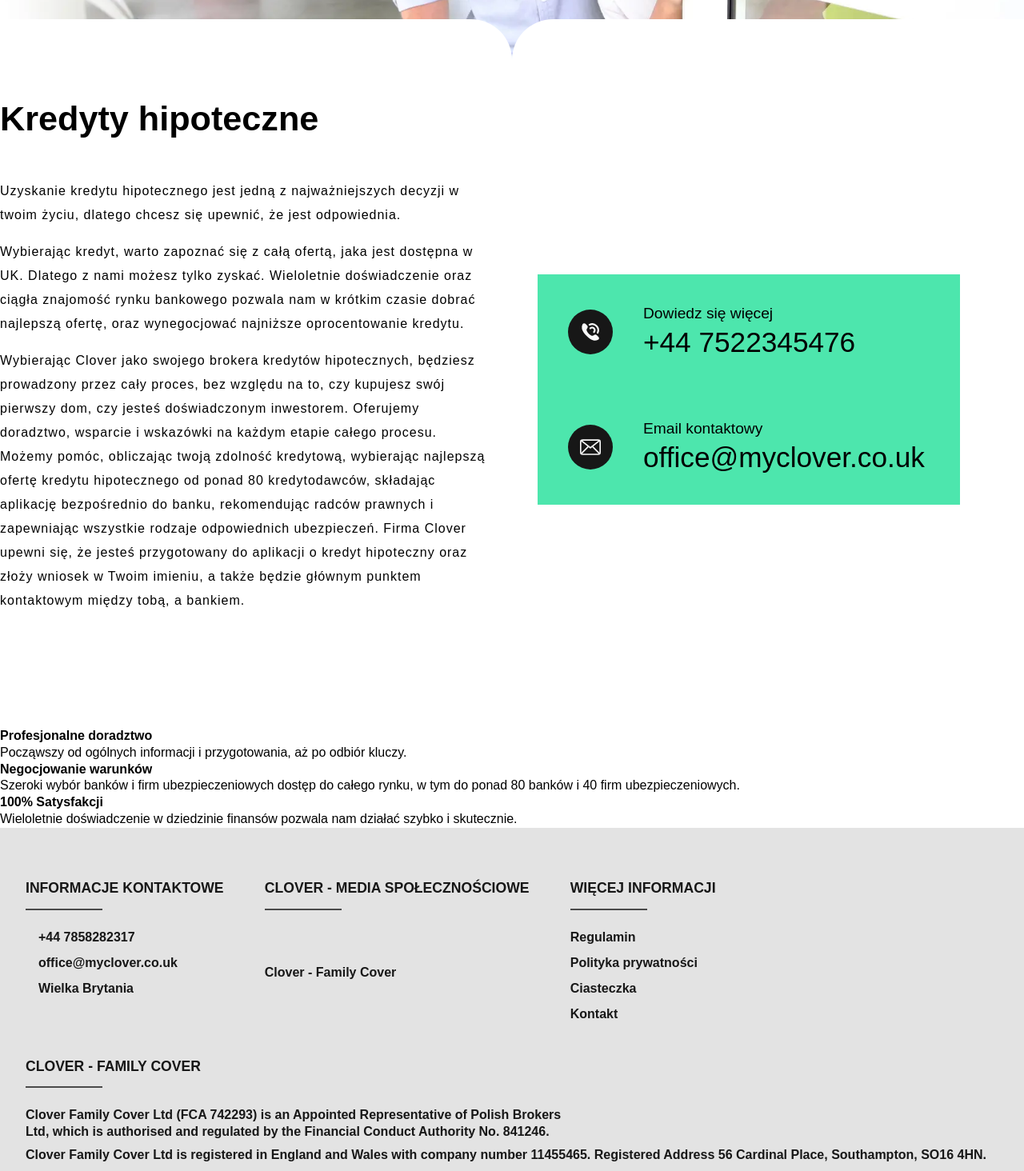
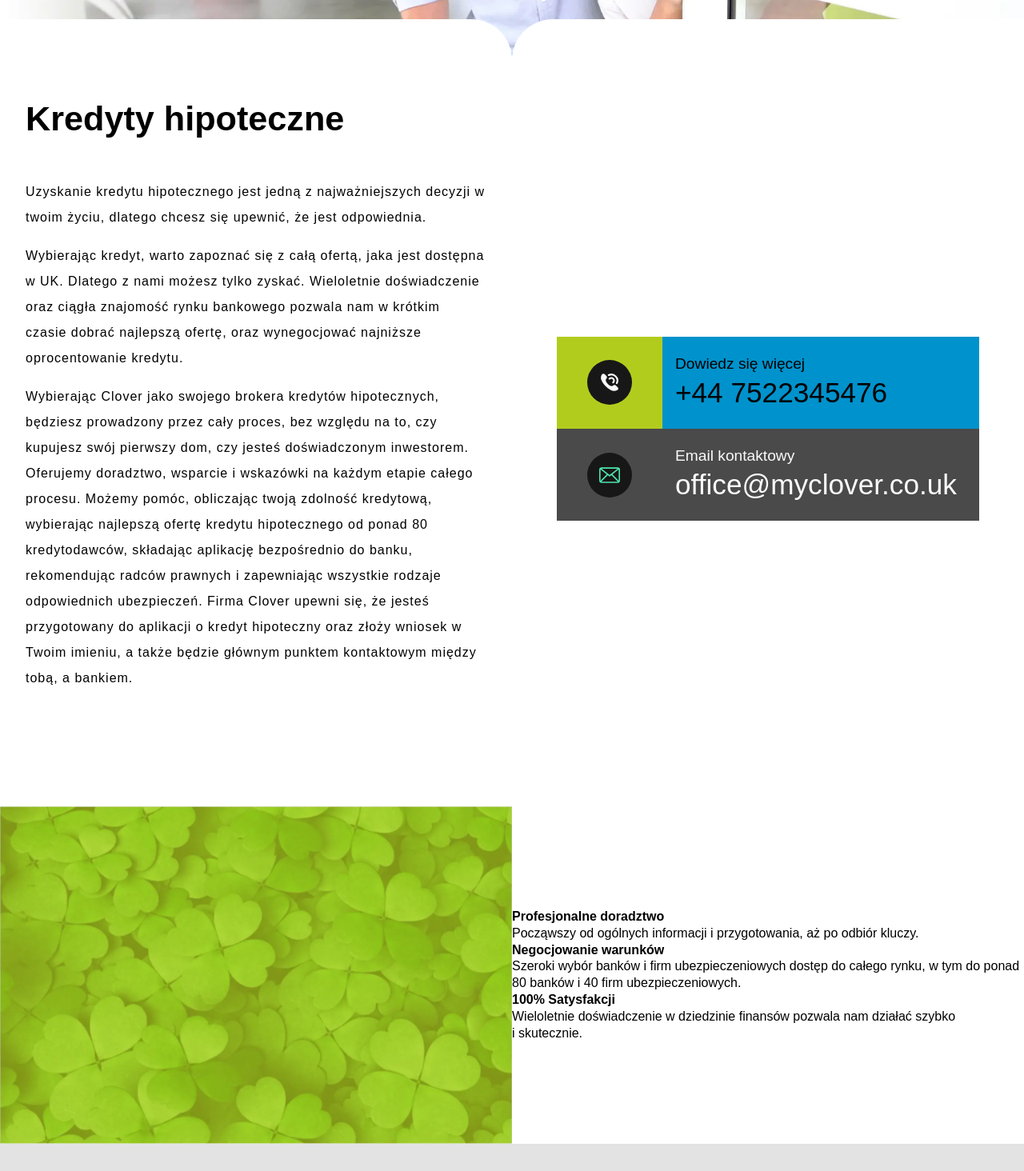
Before and after one commit to TZ-fn/MyClover, a React (Vite) app: page /offer/mortgages in a window 1280 px wide. Shown: the part 500-1964 px from the top of the page at 80% size. Built offline with nearby package versions, Linux system fonts and the light colour scheme; some icons are missing; a web font is replaced by a local one.

Commit message:
feat: add more styling to the component

```diff
--- a/src/components/MortgagesPageMain/MortgagesPageMain.module.scss
+++ b/src/components/MortgagesPageMain/MortgagesPageMain.module.scss
@@ -4,8 +4,6 @@
   justify-content: center;
   flex-direction: column;
   font-family: "Cabin", sans-serif;
-  max-width: 85rem;
-  margin-inline: auto;
   margin-top: 2rem;
   gap: 2rem;
   text-wrap: pretty;
@@ -14,6 +12,12 @@
 .mainHeader {
   font-family: "AlegreyaSans", sans-serif;
   font-size: clamp(1.5rem, 5vw, 2.7rem);
+  margin-left: 2rem;
+
+  @media (max-width: 1150px) {
+    align-self: center;
+    margin-left: 0;
+  }
 }
 
 .innerContainer {
@@ -22,15 +26,27 @@
   justify-content: center;
   gap: 5vw;
   margin-bottom: 7rem;
+  max-width: 85rem;
+  margin-inline: auto;
+  padding-inline: 2rem;
+
+  @media (max-width: 1150px) {
+    flex-direction: column;
+    gap: 5rem;
+  }
 }
 
 .textContainer,
 .contactDataContainer {
   width: 50%;
+
+  @media (max-width: 1150px) {
+    width: 100%;
+  }
 }
 
 .textContainer {
-  line-height: 30px;
+  line-height: 32px;
   letter-spacing: 1px;
 
   p {
@@ -38,9 +54,18 @@
   }
 }
 
+.contactDataContainer {
+  display: flex;
+  align-items: center;
+  justify-content: center;
+  flex-direction: column;
+}
+
 .contactItemContainer {
   width: 100%;
-  height: 9rem;
+  min-height: 6rem;
+  height: 9vw;
+  max-height: 8rem;
   display: flex;
   align-items: flex-start;
   justify-content: center;
@@ -57,17 +82,17 @@
 
 .phoneContainer,
 .emailContainer {
-  min-height: 6rem;
   display: flex;
   align-items: flex-start;
   justify-content: center;
   flex-direction: column;
   height: 100%;
   width: 75%;
+  padding-inline: 1rem;
 }
 
 .phoneContainer {
-  background-color: var(--accent-color-teal);
+  background-color: var(--accent-color-blue);
 }
 
 .emailContainer {
@@ -87,7 +112,7 @@
 }
 
 .phoneIconContainer {
-  background-color: var(--accent-color-teal);
+  background-color: var(--accent-color-green);
 
   svg path {
     fill: var(--white);
@@ -116,3 +141,19 @@
 .dataLabel {
   font-size: clamp(1rem, 2vw, 1.2rem);
 }
+
+.benefitsSection {
+  display: grid;
+  max-height: 50rem;
+  overflow: hidden;
+  grid-template-columns: 1fr 1fr;
+}
+
+.benefitsList {
+  display: flex;
+  align-items: flex-start;
+  justify-content: center;
+  flex-direction: column;
+  height: 100%;
+  list-style: none;
+}
--- a/src/components/MortgagesPageMain/MortgagesPageMain.tsx
+++ b/src/components/MortgagesPageMain/MortgagesPageMain.tsx
@@ -32,7 +32,7 @@ export default function MortgagesPageMain() {
             </div>
           </div>
           <div className={styles.contactItemContainer}>
-            <div className={styles.phoneIconContainer}>
+            <div className={styles.emailIconContainer}>
               <div className={styles.iconInnerContainer}>
                 <svg data-name="1-Mail" xmlns="http://www.w3.org/2000/svg" viewBox="0 0 32 32">
                   <path d="M28 28H4a4 4 0 0 1-4-4V8a4 4 0 0 1 4-4h24a4 4 0 0 1 4 4v16a4 4 0 0 1-4 4zM4 6a2 2 0 0 0-2 2v16a2 2 0 0 0 2 2h24a2 2 0 0 0 2-2V8a2 2 0 0 0-2-2z" />
@@ -41,7 +41,7 @@ export default function MortgagesPageMain() {
                 </svg>
               </div>
             </div>
-            <div className={styles.phoneContainer}>
+            <div className={styles.emailContainer}>
               <p className={styles.dataLabel}>
                 <p>{mortgagesPageTranslation.contactEmail}</p>
               </p>
@@ -50,8 +50,9 @@ export default function MortgagesPageMain() {
           </div>
         </div>
       </section>
-      <div>
-        <ul>
+      <section className={styles.benefitsSection}>
+        <img className={styles.cloversImage} src="src/assets/clover.webp" alt="" />
+        <ul className={styles.benefitsList}>
           <li>
             <h4>{mortgagesPageTranslation.benefitsList[0]?.header}</h4>
             <p>{mortgagesPageTranslation.benefitsList[0]?.text}</p>
@@ -65,7 +66,7 @@ export default function MortgagesPageMain() {
             <p>{mortgagesPageTranslation.benefitsList[2]?.text}</p>
           </li>
         </ul>
-      </div>
+      </section>
     </main>
   );
 }
```
